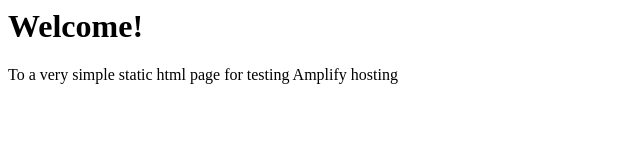
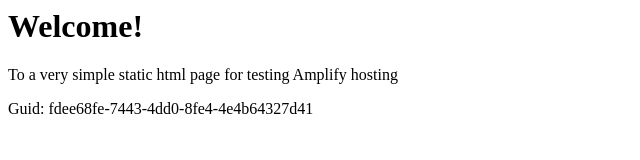
Before and after one commit to aws-aemilia-mxp/Github-PR-Commit-Integration-Test-DoNotTouch-Gith-P5X5MO5I-v1-prod-eu-south-1, a website: page src/index.html in a window 1280 px wide. Shown: the whole page, without its empty margins (0-640 px from the left). Drawn offline with Linux system fonts and the light colour scheme.

Commit message:
commit from integ tests

```diff
--- a/src/index.html
+++ b/src/index.html
@@ -1,3 +1,5 @@
+
+
 <html lang="en">
 
 <head>
@@ -10,6 +12,6 @@
 <body>
     <h1>Welcome!</h1>
     <p>To a very simple static html page for testing Amplify hosting</p>
-</body>
+    <p>Guid: fdee68fe-7443-4dd0-8fe4-4e4b64327d41</p></body>
 
 </html>
```
